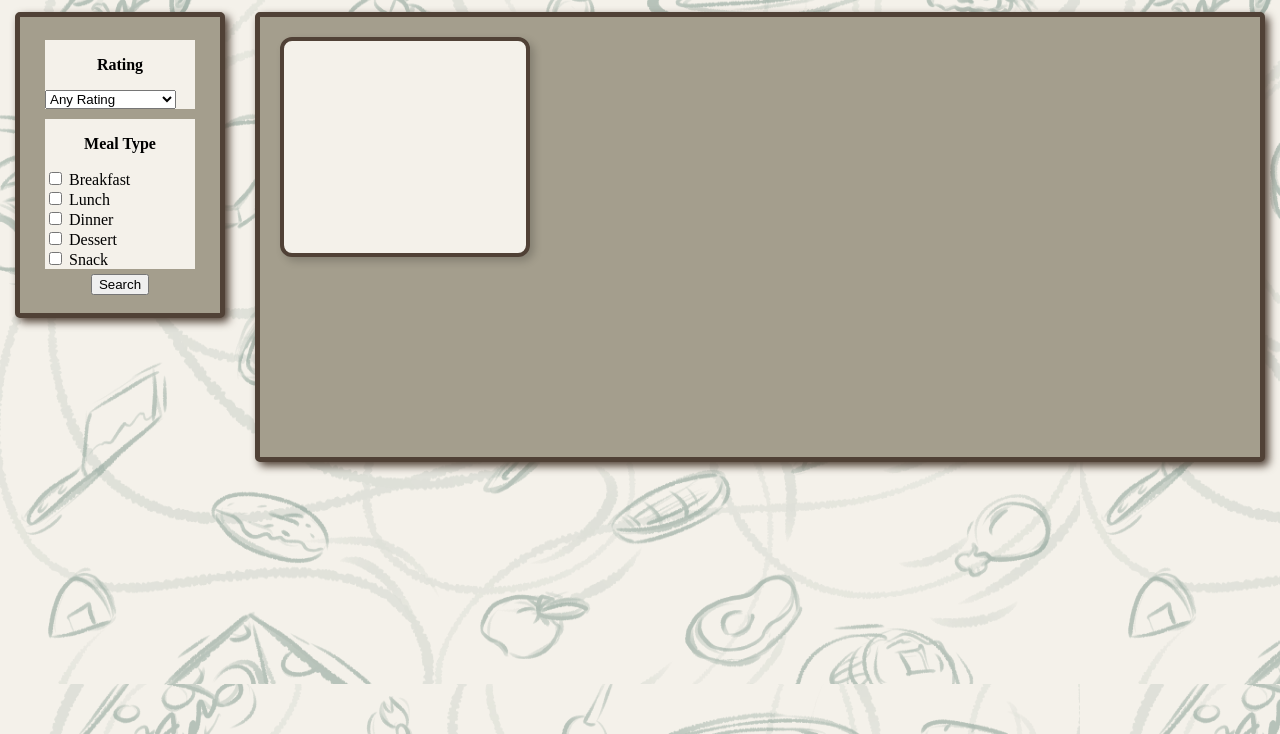
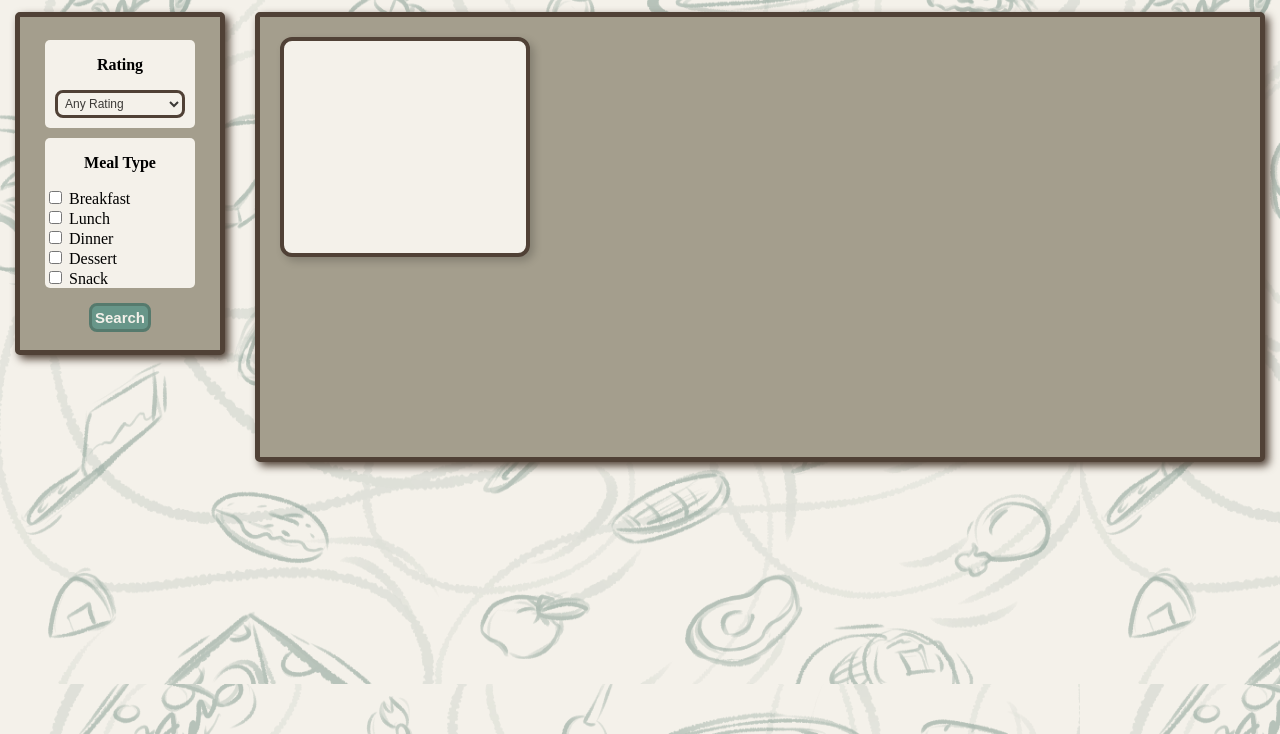
Before and after one commit to hunter-byte-afk/ReciMe, a website: page html/pantry.html in a window 1280 px wide. Shown: the part 66-800 px from the top of the page. Drawn offline with Linux system fonts and the light colour scheme; no server answers.

Commit message:
Update style.css
- update button & drop down for search
- made containers a bit rounder

```diff
--- a/html/style.css
+++ b/html/style.css
@@ -302,11 +302,37 @@ button{
     background-color: #F4F1EA;
     margin: 5px;
     width: 150px;
+    border-radius: 5px;
 }
 
 .search p{
     font-weight: bold;
     text-align: center;
+}
+
+.search #ratingSelect{
+    padding: 3px;
+    border: 3px solid #504136;
+    border-radius: 8px;
+    font-size: 12px;
+    background-color: #F4F1EA;
+    box-sizing: border-box;
+    color:#3c3a37;
+    margin-left: 10px;
+    margin-bottom: 10px;
+    cursor: pointer;
+}
+
+.search button{
+    padding: 3px;
+    border: 3px solid #567a6d;
+    border-radius: 8px;
+    font-size: 15px;
+    font-weight: bold;
+    background-color: #689689;
+    box-sizing: border-box;
+    color:#F4F1EA;
+    margin-top: 10px;
 }
 
 
```
